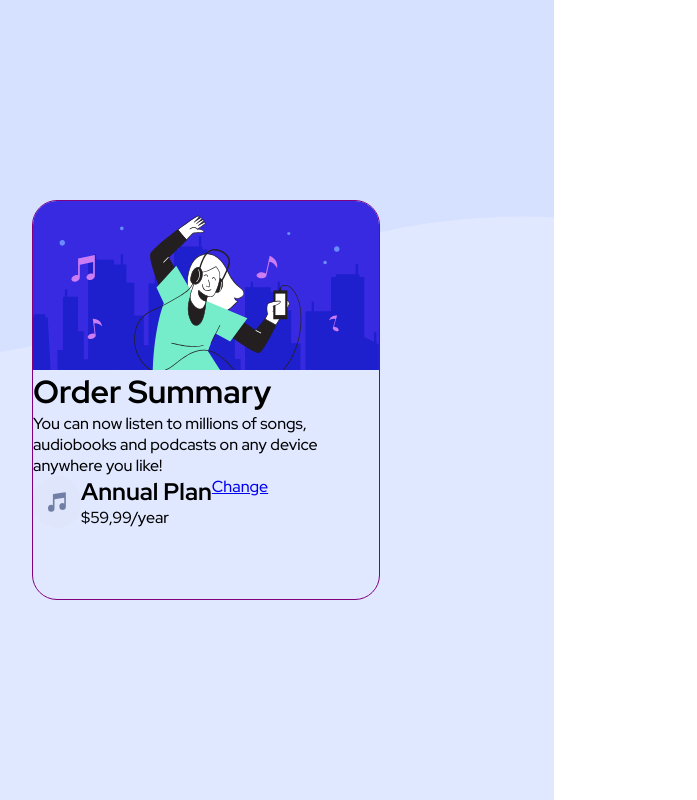
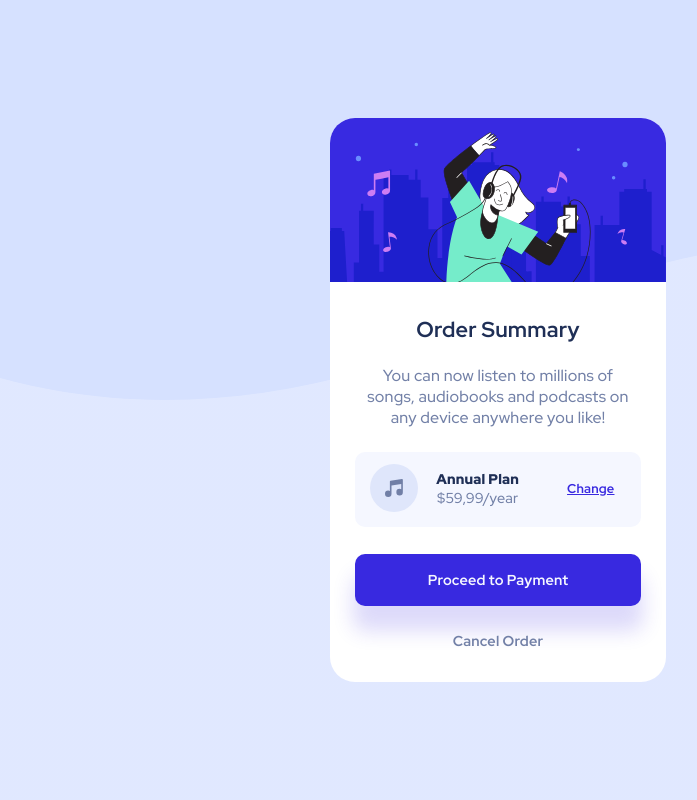
Before and after one commit to Riccardo-Basile/FEM_Challenge---Order-summary-component, a plain HTML site: page index.html in a window 1280 px wide. Shown: the whole page, without its empty margins (142-839 px from the left). Drawn offline with Linux system fonts and the light colour scheme.

Commit message:
Finished the challenge.

```diff
--- a/css/style.css
+++ b/css/style.css
@@ -13,10 +13,35 @@
   box-sizing: border-box;
 }
 
+/*  COLORS   */
+
+/*### Primary
+*- Pale blue: hsl(225, 100%, 94%)
+*- Bright blue: hsl(245, 75%, 52%)
+
+*### Neutral
+*- Very pale blue: hsl(225, 100%, 98%)
+*- Desaturated blue: hsl(224, 23%, 55%)
+*- Dark blue: hsl(223, 47%, 23%)
+*/
+html{
+  --paleblue-clr: hsl(225, 100%, 94%);
+  --brightblue-clr: hsl(245, 75%, 52%);
+
+  --very-paleblue-clr: hsl(225, 100%, 98%);
+  --desaturatedblue-clr: hsl(224, 23%, 55%);
+  --darkblue-clr: hsl(223, 47%, 23%);
+
+  --btn-shadow-clr: hsla(245, 75%, 52%, 0.171);
+}
+
+
 /* set up the body */
 body {
   font-family: 'Red Hat Display', sans-serif;
-  min-height: 100vh;
+  letter-spacing: .0125em;
+  height: 100vh;
+  overflow: none;
 }
 
 /* Work easy with img and picture */
@@ -29,7 +54,8 @@ picture {
 
  /* Layout */
  .container{
-   width: 50%;
+   width: 88%;
+   margin-inline: auto;
  }
 .row{
   display: flex; /* it sets flex-direction: row as standard value - no need to write */
@@ -46,18 +72,119 @@ picture {
 }
 .v-centered{justify-content: center;}
 
-/*  Mobile layout first */
+
+/* ---------------------------- BASIC LAYOUT - START WITH MOBILE ------------------------------- */
 
 .main{
   position: absolute;
+  width: 100%;
   height: 100vh;
-  background: url("../images/pattern-background-mobile.svg") no-repeat, linear-gradient(to bottom, hsl(225, 100%, 94%), hsl(225, 100%, 94%));
+  background: url("../images/pattern-background-mobile.svg") no-repeat, linear-gradient(to bottom, var(--paleblue-clr), var(--paleblue-clr));
   background-size: 100%;
 }
 
+
+.hero-title,
+.hero-text,
+.select-plan,
+.btn-pay,
+.btn-cancel{
+  margin-inline: auto;
+}
+
+/* ---------------------------- THE WHOLE SUMMARY ------------------------------- */
 .summary{
-  height: 50%;
+  width: 21rem;
   border-radius: 25px;
-  border: 1px solid purple;
   overflow: hidden;
+  background: white;
+  text-align: center;
+  margin-inline: auto;
+  color: var(--desaturatedblue-clr);
 }
+
+/* ---------------------------- SUMMARY TEXT ------------------------------- */
+.summary-description{
+  font-size: 1rem;
+  font-weight: 500;
+  width: 80%;
+  margin-inline: auto;
+}
+.hero-title,
+.plan-name{
+  color: hsl(223, 47%, 23%);
+}
+.hero-title{
+  font-size: 1.35rem;
+  font-weight: 700;
+  margin: 1.5em auto 1em;
+}
+.hero-text{
+  margin-bottom: 1.5em;
+  font-size: 1rem;
+  font-weight: 500;
+}
+
+
+/* ---------------------------- PLAN SELECTION ------------------------------- */
+.select-plan{
+  width: 85%;
+  background:var(--very-paleblue-clr);
+  border-radius: 10px;
+  padding: 1em 1.25em 1.25em;
+  align-items: center;
+  font-size: .75rem;
+  margin-bottom: 2.25em;
+}
+.actual-plan{
+  text-align: center;
+  margin-inline: 1.5em 4em;
+}
+.plan-name{
+  font-weight: 900;
+}
+.plan-price{
+  font-size: .9rem;
+}
+.plan-change{
+  font-size: .8rem;
+  font-weight: 700;
+  color: var(--brightblue-clr);
+}
+
+
+/* ---------------------------- BUTTONS ------------------------------- */
+
+.btn-pay,
+.btn-cancel{
+  width: 85%;
+  font-size: .9rem;
+  font-weight: 700;
+  border-radius: 10px;
+}
+
+.btn-pay{
+  background: var(--brightblue-clr);
+  color:hsl(225, 100%, 98%);
+  padding: 1.125em 0;
+  box-shadow: 0px 23px 20px 2px var(--btn-shadow-clr);
+}
+
+.btn-cancel{
+  background-color: transparent;
+  padding: .75em 0;
+  margin: 1em auto 1.5em;
+}
+
+
+
+
+@media (min-width: 800px){
+  .main{
+   background: url("../images/pattern-background-desktop.svg") no-repeat, linear-gradient(to bottom, var(--paleblue-clr), var(--paleblue-clr));
+   background-size: 100% 50%;
+  }
+  .container{
+    max-width: 1440px;
+  }
+}
--- a/index.html
+++ b/index.html
@@ -14,7 +14,8 @@
   <div class="main row">
 
     <div class="container h-centered v-centered f-column">
-      <div class="summary col">
+
+      <div class="summary f-column">
         <img class="hero-img" src="images/illustration-hero.svg" alt="">
         <div class="summary-description">
           <h1 class="hero-title">Order Summary</h1>
@@ -24,16 +25,18 @@
         <div class="select-plan row">
           <img src="images/icon-music.svg" alt="">
           <div class="actual-plan">
-            <h2 class="plan-name">Annual Plan</h2>
+            <h3 class="plan-name">Annual Plan</h3>
             <div class="plan-price">$59,99/year</div>
           </div>
-          <a href="#">Change</a>
-          <div class="btn-pay"></div>
-          <div class="btn-cancel"></div>
+          <a class="plan-change" href="#">Change</a>
         </div>
+        <div class="btn-pay">Proceed to Payment</div>
+        <div class="btn-cancel">Cancel Order</div>
       </div>
+
     </div>
 
   </div>
 </body>
+
 </html>
```
